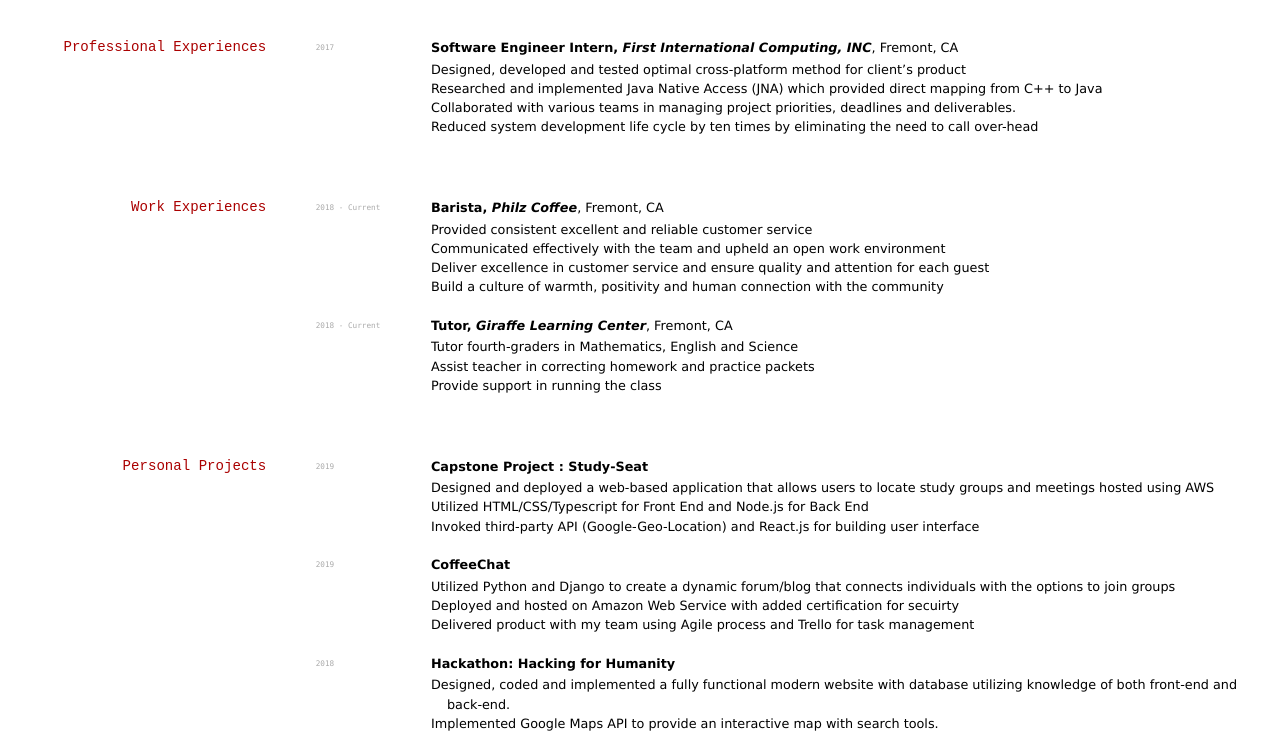
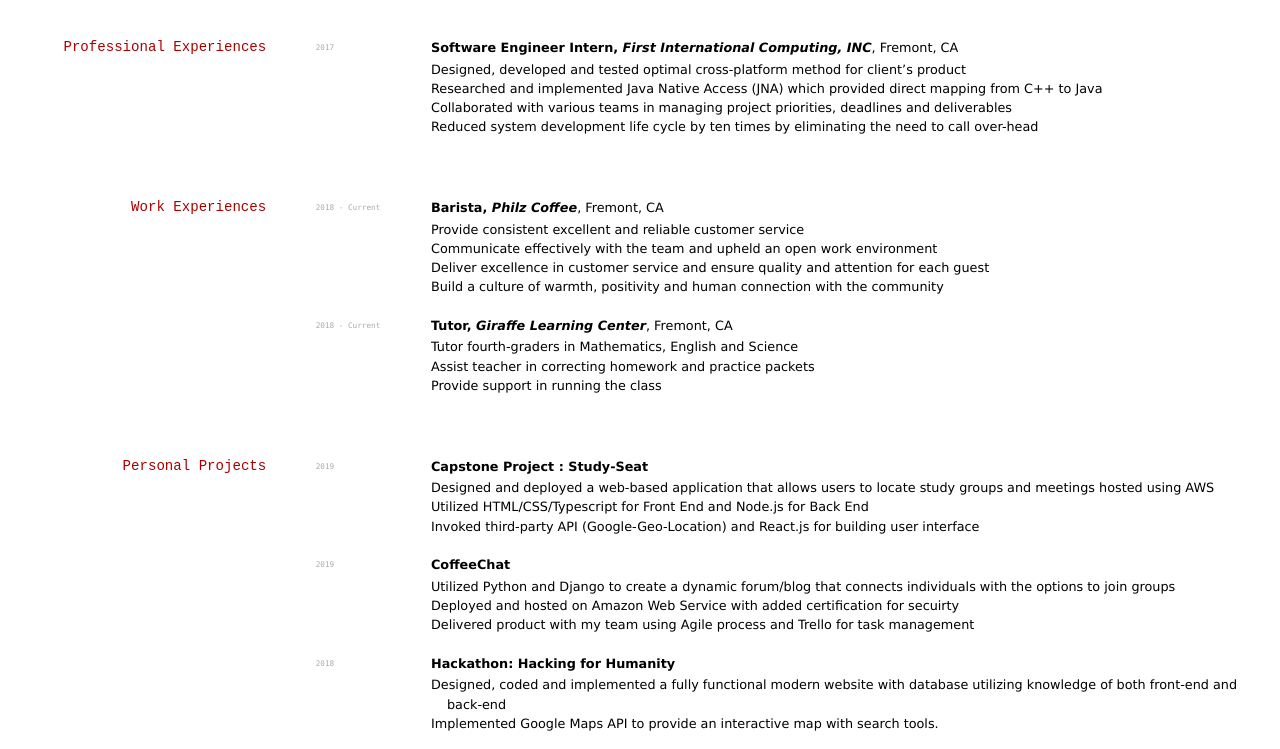
Before and after one commit to elipapa/markdown-cv, a Jekyll site: the page built from index.md, in a window 1280 px wide. Shown: the part 524-1273 px from the top of the page. Built offline with Jekyll 4.4.1, drawn with Linux system fonts in a browser that asks for light colours.

Commit message:
Update index.md

```diff
--- a/index.md
+++ b/index.md
@@ -39,13 +39,13 @@
 __Software Engineer Intern, *First International Computing, INC*__, Fremont, CA
 - Designed, developed and tested optimal cross-platform method for client’s product
 - Researched and implemented Java Native Access (JNA) which provided direct mapping from C++ to Java
-- Collaborated with various teams in managing project priorities, deadlines and deliverables.
+- Collaborated with various teams in managing project priorities, deadlines and deliverables
 - Reduced system development life cycle by ten times by eliminating the need to call over-head
 
 ## Work Experiences
 `2018 - Current` __Barista, *Philz Coffee*__, Fremont, CA
-- Provided consistent excellent and reliable customer service
-- Communicated effectively with the team and upheld an open work environment
+- Provide consistent excellent and reliable customer service
+- Communicate effectively with the team and upheld an open work environment
 - Deliver excellence in customer service and ensure quality and attention for each guest
 - Build a culture of warmth, positivity and human connection with the community
 
@@ -67,5 +67,5 @@
 - Delivered product with my team using Agile process and Trello for task management
 
 `2018` __Hackathon: Hacking for Humanity__
-- Designed, coded and implemented a fully functional modern website with database utilizing knowledge of both front-end and back-end.
+- Designed, coded and implemented a fully functional modern website with database utilizing knowledge of both front-end and back-end
 - Implemented Google Maps API to provide an interactive map with search tools.
```
